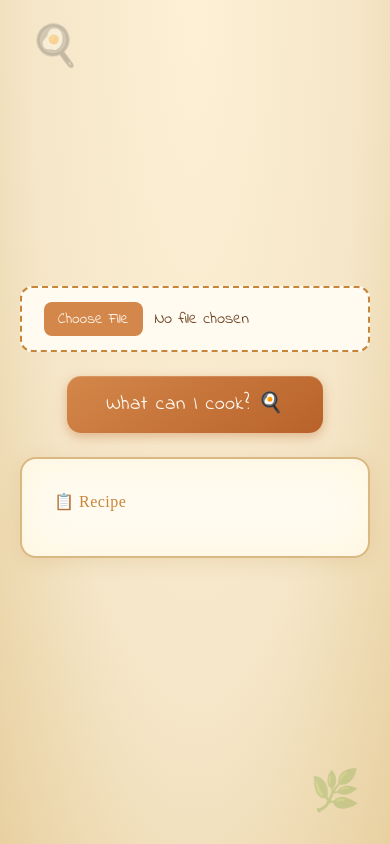
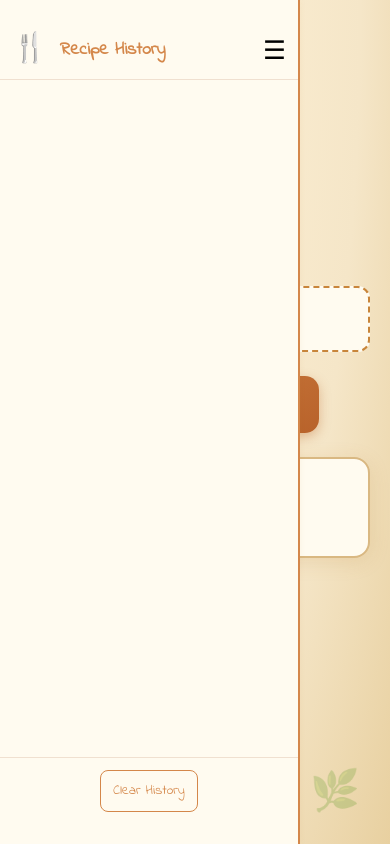
Before and after one commit to itzw0lf/cooking-app, a plain HTML site: page index.html in a window 390 px wide. Drawn offline with Linux system fonts and the light colour scheme; a web font is replaced by a local one.

Commit message:
sidebar, but its fucked

```diff
--- a/index.css
+++ b/index.css
@@ -1,10 +1,12 @@
 @import url("https://fonts.googleapis.com/css2?family=Indie+Flower&display=swap");
+
 
 * {
   box-sizing: border-box;
   margin: 0;
   padding: 0;
 }
+
 
 body {
   font-family: "Indie Flower", cursive;
@@ -24,16 +26,6 @@ body {
   padding: 40px 20px;
 }
 
-body::before {
-  content: "🍳";
-  position: fixed;
-  top: 20px;
-  left: 30px;
-  font-size: 2.5rem;
-  opacity: 0.25;
-  pointer-events: none;
-}
-
 body::after {
   content: "🌿";
   position: fixed;
@@ -44,6 +36,7 @@ body::after {
   pointer-events: none;
 }
 
+
 #fileInput {
   font-family: "Indie Flower", cursive;
   font-size: 1rem;
@@ -53,9 +46,7 @@ body::after {
   border-radius: 12px;
   padding: 14px 22px;
   cursor: pointer;
-  transition:
-    border-color 0.2s,
-    background-color 0.2s;
+  transition: 0.2s;
   max-width: 360px;
   width: 100%;
 }
@@ -82,6 +73,7 @@ body::after {
   background-color: #b86b30;
 }
 
+
 #buttonSearch {
   font-family: "Indie Flower", cursive;
   font-size: 1.25rem;
@@ -91,21 +83,13 @@ body::after {
   border-radius: 14px;
   padding: 14px 40px;
   cursor: pointer;
-  box-shadow:
-    0 4px 12px rgba(180, 90, 30, 0.35),
-    inset 0 1px 0 rgba(255, 255, 255, 0.15);
-  letter-spacing: 0.5px;
-  transition:
-    transform 0.15s,
-    box-shadow 0.15s,
-    background 0.2s;
+  box-shadow: 0 4px 12px rgba(180, 90, 30, 0.35);
+  transition: 0.2s;
 }
 
 #buttonSearch:hover {
   background: linear-gradient(145deg, #c77840, #a0551f);
-  box-shadow:
-    0 6px 18px rgba(180, 90, 30, 0.45),
-    inset 0 1px 0 rgba(255, 255, 255, 0.15);
+  box-shadow: 0 6px 18px rgba(180, 90, 30, 0.45);
   transform: translateY(-2px);
 }
 
@@ -113,6 +97,7 @@ body::after {
   transform: translateY(1px);
   box-shadow: 0 2px 6px rgba(180, 90, 30, 0.3);
 }
+
 
 #result {
   font-family: "IM Fell English", serif;
@@ -125,9 +110,7 @@ body::after {
   max-width: 580px;
   width: 100%;
   line-height: 1.85;
-  box-shadow:
-    0 4px 20px rgba(180, 120, 40, 0.15),
-    inset 0 0 40px rgba(255, 235, 180, 0.3);
+  box-shadow: 0 4px 20px rgba(180, 120, 40, 0.15);
   position: relative;
   min-height: 80px;
 }
@@ -138,5 +121,147 @@ body::after {
   font-size: 1rem;
   color: #c8853a;
   margin-bottom: 12px;
-  letter-spacing: 0.5px;
 }
+
+
+.sidebar {
+  position: fixed;
+  top: 0;
+  left: 0;
+  height: 100vh;
+  width: 60px;
+  background-color: #fffbf0;
+  border-right: 2px solid #d4874a;
+  padding: 20px 0;
+  overflow: visible;
+  transition: width 0.3s ease;
+  display: flex;
+  flex-direction: column;
+  z-index: 1000;
+  box-shadow: -2px 0 8px rgba(180, 120, 40, 0.1);
+}
+
+
+.sidebar:not(.open):hover {
+  width: 300px;
+}
+
+
+.sidebar.open {
+  width: 300px;
+}
+
+
+.sidebar-header {
+  display: flex;
+  align-items: center;
+  gap: 12px;
+  padding: 0 12px;
+  height: 60px;
+  border-bottom: 1px solid #f0e0d0;
+  overflow: visible;
+}
+
+
+.sidebar-icon {
+  font-size: 1.8rem;
+  flex-shrink: 0;
+  pointer-events: none;
+}
+
+
+.sidebar-title {
+  font-family: "Indie Flower", cursive;
+  font-size: 1.1rem;
+  color: #d4874a;
+  font-weight: 600;
+  white-space: nowrap;
+  opacity: 0;
+  transition: opacity 0.3s ease;
+  pointer-events: none;
+}
+
+
+.sidebar:hover .sidebar-title,
+.sidebar.open .sidebar-title {
+  opacity: 1;
+  pointer-events: auto;
+}
+
+
+#historyBtn {
+  background: none;
+  border: none;
+  font-size: 1.6rem;
+  cursor: pointer;
+  margin-left: auto;
+  flex-shrink: 0;
+}
+
+
+.sidebar-history {
+  flex: 1;
+  overflow-y: auto;
+  padding: 12px 8px;
+  display: flex;
+  flex-direction: column;
+  gap: 8px;
+}
+
+.history-item {
+  padding: 12px;
+  border-radius: 8px;
+  cursor: pointer;
+  font-family: "Indie Flower", cursive;
+  font-size: 0.9rem;
+  color: #6b3f1f;
+  white-space: nowrap;
+  overflow: hidden;
+  text-overflow: ellipsis;
+  transition: 0.2s;
+}
+
+.history-item:hover {
+  background-color: #f5e6c8;
+  color: #5a3010;
+}
+
+
+.sidebar:hover .history-item,
+.sidebar.open .history-item {
+  white-space: normal;
+  overflow: visible;
+}
+
+
+.sidebar-footer {
+  border-top: 1px solid #f0e0d0;
+  padding: 12px 8px;
+  display: flex;
+  justify-content: center;
+}
+
+.sidebar-footer button {
+  padding: 10px 12px;
+  background-color: transparent;
+  border: 1px solid #d4874a;
+  border-radius: 8px;
+  color: #d4874a;
+  font-family: "Indie Flower", cursive;
+  font-size: 0.85rem;
+  cursor: pointer;
+  opacity: 0;
+  pointer-events: none;
+  transition: 0.3s;
+}
+
+.sidebar:hover .sidebar-footer button,
+.sidebar.open .sidebar-footer button {
+  opacity: 1;
+  pointer-events: auto;
+}
+
+.sidebar-footer button:hover {
+  background-color: #d4874a;
+  color: #fff8ee;
+}
--- a/index.html
+++ b/index.html
@@ -10,6 +10,23 @@
 </head>
 
 <body>
+
+
+
+    <div class="sidebar">
+        <div class="sidebar-header">
+            <span class="sidebar-icon">🍴</span>
+            <span class="sidebar-title">Recipe History</span>
+            <button id="historyBtn" class="sidebar-toggle">☰</button>
+        </div>
+
+        <div class="sidebar-history"></div>
+
+        <div class="sidebar-footer">
+            <button>Clear History</button>
+        </div>
+    </div>
+
 
     <input type="file" id="fileInput">
     <div>
--- a/index.js
+++ b/index.js
@@ -1,12 +1,37 @@
 const button = document.getElementById("buttonSearch");
+const sidebar = document.querySelector(".sidebar");
+const historyBtn = document.getElementById("historyBtn");
+const sidebarHistory = document.querySelector(".sidebar-history");
+
+historyBtn.addEventListener("click", () => {
+  sidebar.classList.toggle("open");
+});
+
+function loadHistory() {
+  const recipes = JSON.parse(localStorage.getItem("recipes")) || [];
+  sidebarHistory.innerHTML = "";
+  recipes.forEach((recipe, index) => {
+    const item = document.createElement("div");
+    item.classList.add("history-item");
+    item.textContent = "🍽️ Recipe " + (index + 1);
+    item.addEventListener("click", () => {
+      document.getElementById("result").innerHTML = recipe
+        .replace(/\*\*(.*?)\*\*/g, "<b>$1</b>")
+        .replaceAll("*", " ")
+        .replaceAll("\n", "<br>");
+    });
+    sidebarHistory.appendChild(item);
+  });
+}
+
+loadHistory();
+
 button.addEventListener("click", () => {
   const file = document.getElementById("fileInput").files[0];
   if (!file) return;
 
   const reader = new FileReader();
   reader.onload = async () => {
-    const base64 = reader.result.split(",")[1];
-    console.log(base64);
     const loadingMessage = [
       "Our chef is thinking.",
       "Our chef is thinking..",
@@ -25,10 +50,7 @@ button.addEventListener("click", () => {
     let i = 0;
     const interval = setInterval(() => {
       document.getElementById("result").innerHTML = loadingMessage[i];
-      i++;
-      if (i >= loadingMessage.length) {
-        i = 0;
-      }
+      i = (i + 1) % loadingMessage.length;
     }, 500);
 
     try {
@@ -37,8 +59,7 @@ button.addEventListener("click", () => {
         {
           method: "POST",
           headers: {
-          Authorization:
-            "Bearer key",
+            Authorization: "Bearer YOUR_KEY_HERE",
             "Content-Type": "application/json",
           },
           body: JSON.stringify({
@@ -51,31 +72,35 @@ button.addEventListener("click", () => {
                     type: "text",
                     text: "What meals can I cook with these ingredients?",
                   },
-
                   {
                     type: "image_url",
-                  image_url: {
-                    url: reader.result,
-                  },
+                    image_url: { url: reader.result },
                   },
                 ],
               },
             ],
             max_tokens: 1000,
           }),
-      },
+        }
       );
+
       clearInterval(interval);
       const result = await response.json();
-    console.log(result);
-    document.getElementById("result").innerHTML =
-      result.choices[0].message.content
+      const content = result.choices[0].message.content;
+
+      const recipes = JSON.parse(localStorage.getItem("recipes")) || [];
+      recipes.push(content);
+      localStorage.setItem("recipes", JSON.stringify(recipes));
+      loadHistory();
+
+      document.getElementById("result").innerHTML = content
         .replace(/\*\*(.*?)\*\*/g, "<b>$1</b>")
         .replaceAll("*", " ")
         .replaceAll("\n", "<br>");
     } catch (error) {
       clearInterval(interval);
-      document.getElementById("result").innerHTML = 'Sorry something went wrong, try again later!'
+      document.getElementById("result").innerHTML =
+        "Sorry something went wrong, try again later!";
     }
   };
 
```
Lines whose indentation alone changed are shown as unchanged.
